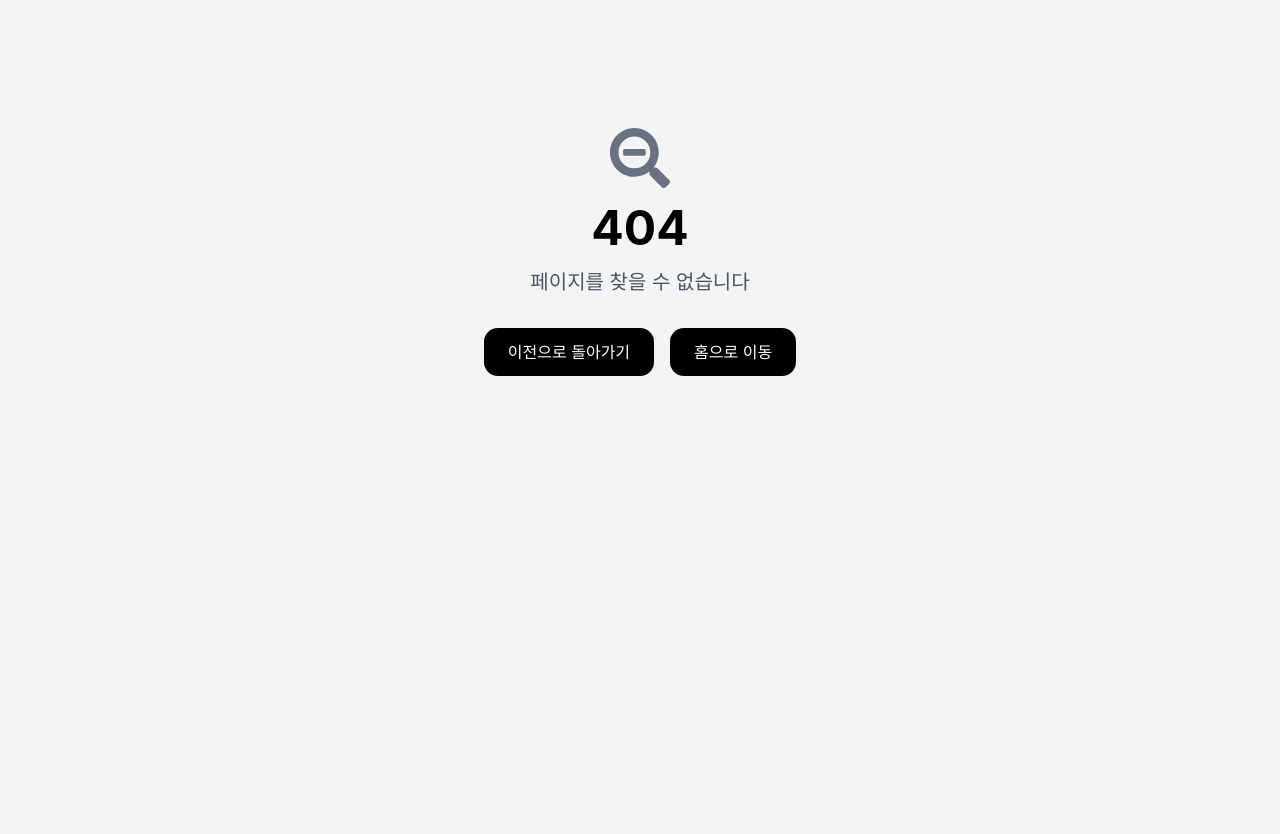
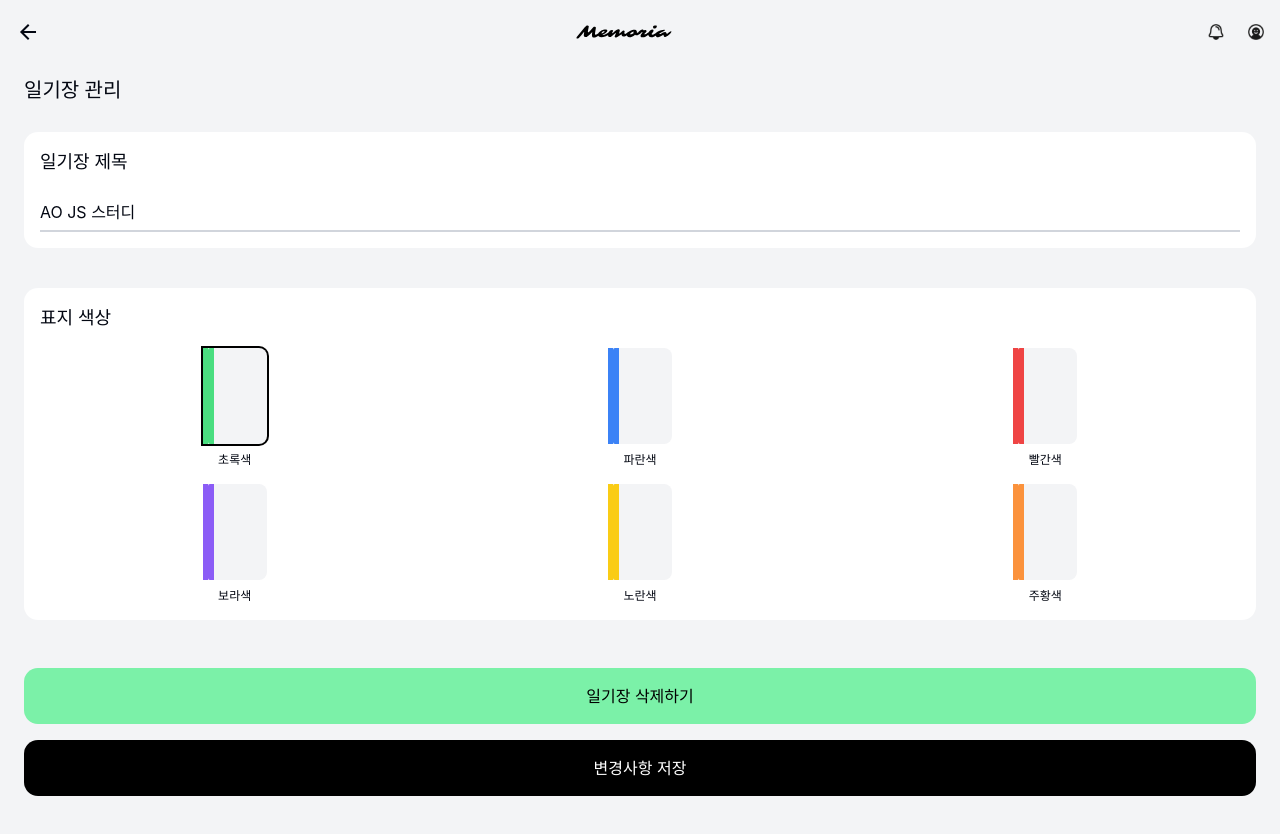
Before and after one commit to Capstone-Memoria/Memoria-Front, a React (Vite) app: page /diary/1/manage in a window 1280 px wide. Before the commit this address had no page. Shown: the top 834 px of the page. After the commit the page ends 812 px from the top, so only its background shows below. Built offline with nearby package versions, Linux system fonts and the light colour scheme; sample sign-in values are in the browser's storage; a web font is replaced by a local one.

Commit message:
refactor: EditDiaryPage를 ManageDiaryPage로 변경 및 관련 라우트 수정

```diff
--- a/src/features/diary/pages/EditDiaryPage.tsx
+++ b/src/features/diary/pages/ManageDiaryPage.tsx
@@ -6,7 +6,7 @@ import Page from "@/components/page/Page";
 import { useEffect, useState } from "react";
 import { useNavigate } from "react-router-dom";
 
-const EditDiaryPage = () => {
+const ManageDiaryPage = () => {
   const navigate = useNavigate();
 
   // 더미 데이터 - 실제로는 API에서 가져올 데이터
@@ -64,7 +64,7 @@ const EditDiaryPage = () => {
     <Page.Container>
       <DefaultHeader logoType={"back"} />
       <Page.Content className={"px-6 py-4"}>
-        <h1 className={"text-xl font-medium mb-6"}>일기장 정보 수정</h1>
+        <h1 className={"text-xl font-medium my-3"}>일기장 관리</h1>
 
         {/* 일기장 제목 수정 카드 */}
         <Card className={"mb-6"}>
@@ -117,6 +117,15 @@ const EditDiaryPage = () => {
           </div>
         </Card>
 
+        <Button
+          size={"xl"}
+          className={"w-full bg-green-300 text-black"}
+          onClick={handleSave}
+          disabled={!isFormValid}
+        >
+          일기장 삭제하기
+        </Button>
+
         {/* 저장 버튼 */}
         <Button
           size={"xl"}
@@ -131,4 +140,4 @@ const EditDiaryPage = () => {
   );
 };
 
-export default EditDiaryPage;
+export default ManageDiaryPage;
--- a/src/routes/routes.tsx
+++ b/src/routes/routes.tsx
@@ -1,6 +1,6 @@
 import CreateDiaryPage from "@/features/diary/pages/CreateDiaryPage";
 import DiaryMemberPage from "@/features/diary/pages/DiaryMemberPage";
-import EditDiaryPage from "@/features/diary/pages/EditDiaryPage";
+import ManageDiaryPage from "@/features/diary/pages/ManageDiaryPage";
 import ViewDiaryPage from "@/features/diary/pages/ViewDiaryPage";
 import ErrorPage from "@/features/error/pages/ErrorPage";
 import LoginPage from "@/features/login/pages/LoginPage";
@@ -47,8 +47,8 @@ export const routes: ContextRoutes = {
       element: <ViewDiaryPage />,
     },
     {
-      path: "/diary/:diaryId/edit",
-      element: <EditDiaryPage />,
+      path: "/diary/:diaryId/manage",
+      element: <ManageDiaryPage />,
     },
     {
       path: "/diary/:diaryId/members",
```
